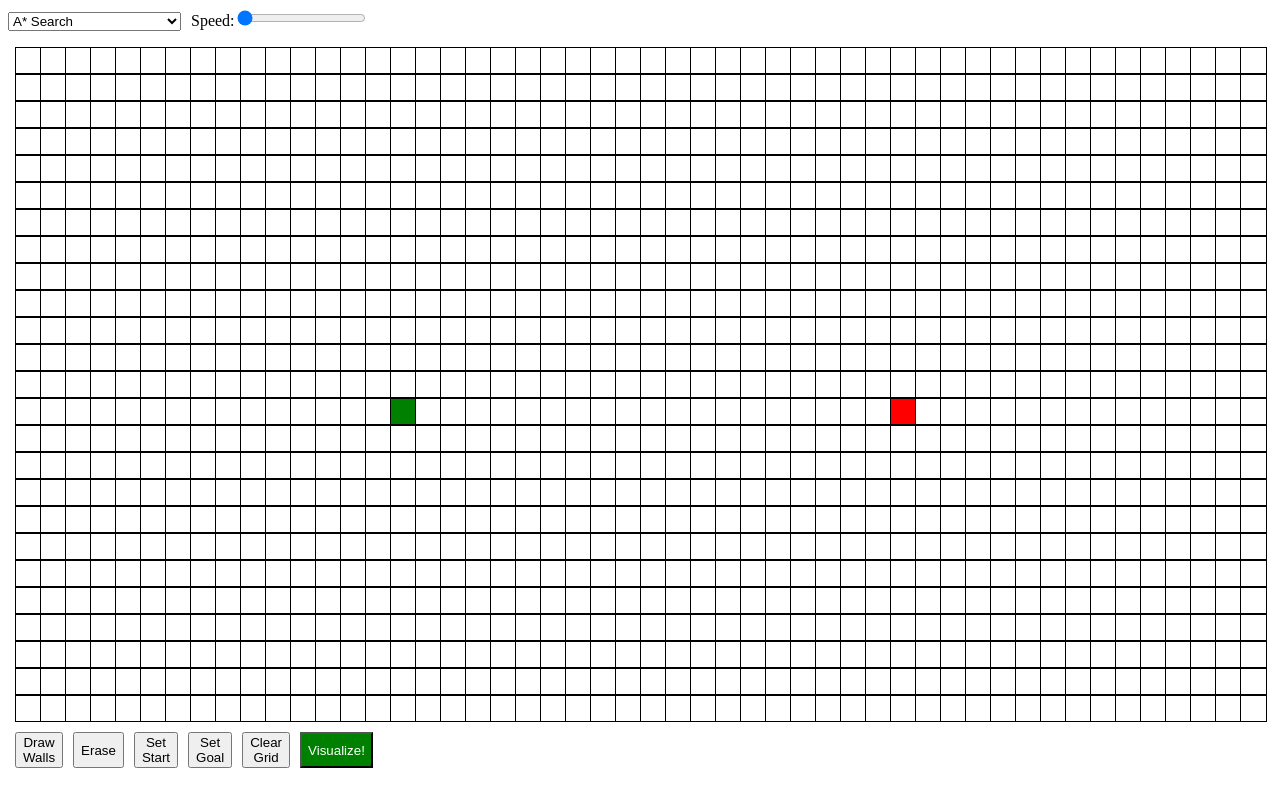
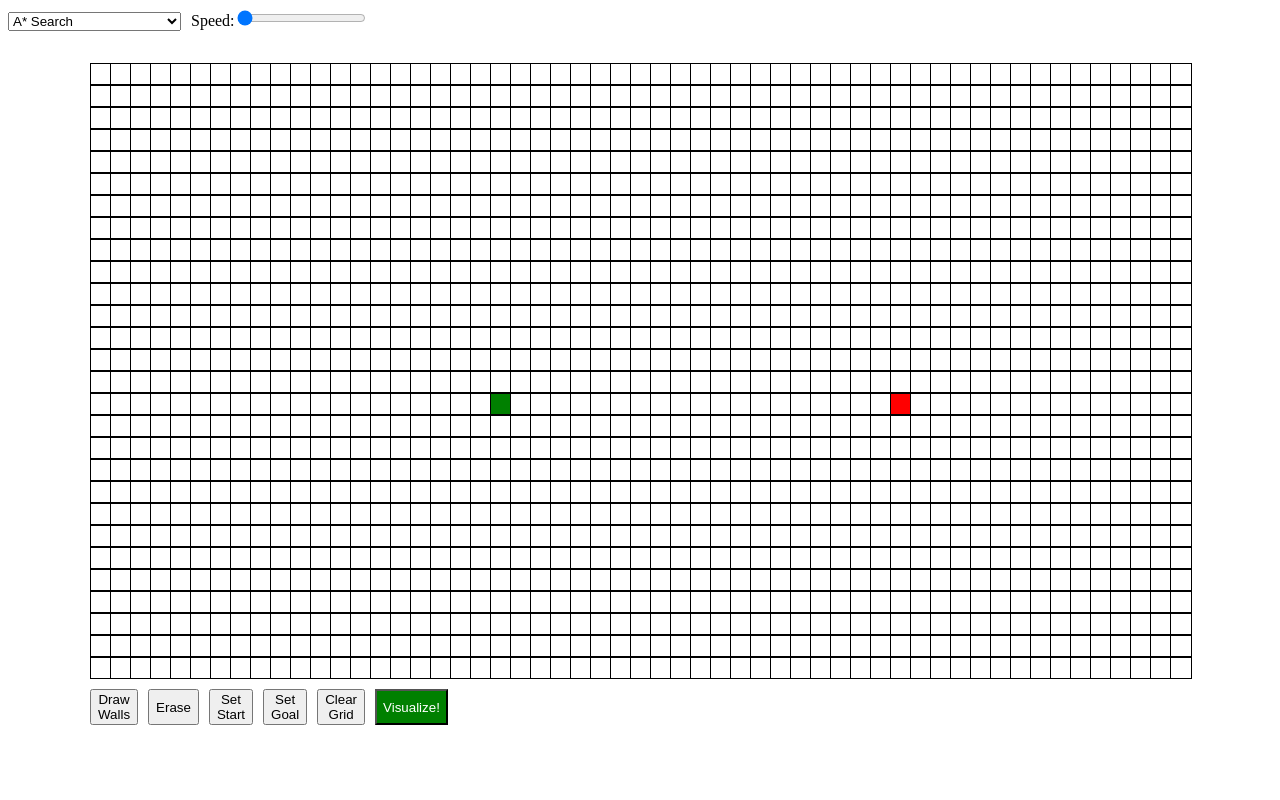
Before and after one commit to BigBellyBigDreams/algovisualizer, a React (Create React App) app: page / in a window 1280 px wide. Built offline with nearby package versions, Linux system fonts and the light colour scheme; the HTML template or start-up script is replaced by a standard one.

Commit message:
small changes

```diff
--- a/postcss.config.js
+++ /dev/null
@@ -1,6 +0,0 @@
-module.exports = {
-  plugins: {
-    tailwindcss: {},
-    autoprefixer: {},
-  },
-}
--- a/src/AppLogic.ts
+++ b/src/AppLogic.ts
@@ -6,14 +6,14 @@ import { NodeBfs } from './algorithms/bfs/NodeBfs';
 import { isEqualsArray } from './helpers';
 
 export default function AppLogic() {
-  let numCols = 50;
+  let numCols = 55;
   let [algorithm, setAlgorithm] = useState<string>('astar');
   let [algorithmSpeed, setAlgorithmSpeed] = useState<number>(1);
   let [grid, setGrid] = useState<GridTiles>([]);
   let [walls, setWalls] = useState<number[][]>([]);
   let [path, setPath] = useState<number[][]>([]);
-  let [startNode, setStartNode] = useState<number[]>([15, 13]);
-  let [endNode, setEndNode] = useState<number[]>([35, 13]);
+  let [startNode, setStartNode] = useState<number[]>([20, 15]);
+  let [endNode, setEndNode] = useState<number[]>([40, 15]);
   let [isDrawing, setIsDrawing] = useState(true);
   let [toggleStart, setToggleStart] = useState(false);
   let [toggleGoal, setToggleGoal] = useState(false);
@@ -26,6 +26,7 @@ export default function AppLogic() {
   useEffect(() => {
     setPath([]);
     createGrid();
+    // eslint-disable-next-line
   }, [algorithm]);
 
   function createGrid() {
--- a/src/algorithms/astar/AStarLogic.ts
+++ b/src/algorithms/astar/AStarLogic.ts
@@ -43,7 +43,8 @@ export default function AStarLogic(algorithm: string, algorithmSpeed: number) {
   }
 
   function pathfind(): void {
-    if (algorithm === 'astar') {
+    setPath([]);
+    path = [];
     openList.enqueue(grid[startNode[0]][startNode[1]]);
 
     const interval = setInterval(() => {
@@ -62,7 +63,7 @@ export default function AStarLogic(algorithm: string, algorithmSpeed: number) {
           } else {
             clearInterval(nestedInterval);
           }
-          }, 25);
+        }, algorithmSpeed);
       }
 
       let neighbors: Node[] = currentNode.findNearestNeighbors(grid);
@@ -93,7 +94,6 @@ export default function AStarLogic(algorithm: string, algorithmSpeed: number) {
       }
     }, algorithmSpeed);
   }
-  }
 
   return { pathfind, reset, path };
 }
--- a/src/algorithms/bfs/BfsLogic.ts
+++ b/src/algorithms/bfs/BfsLogic.ts
@@ -43,7 +43,8 @@ export default function BfsLogic(algorithm: string, algorithmSpeed: number) {
   };
 
   const pathfind = () => {
-    if (algorithm === 'bfs') {
+    setPath([]);
+    path = [];
     pq.enqueue(grid[startNode[0]][startNode[1]]);
 
     const interval = setInterval(() => {
@@ -67,7 +68,7 @@ export default function BfsLogic(algorithm: string, algorithmSpeed: number) {
             } else {
               clearInterval(nestedInterval);
             }
-            }, 25);
+          }, algorithmSpeed);
         }
 
         const neighbors: NodeBfs[] = currentNode.findNearestNeighbors(grid);
@@ -84,7 +85,6 @@ export default function BfsLogic(algorithm: string, algorithmSpeed: number) {
         }
       }
     }, algorithmSpeed);
-    }
   };
 
   return { reset, pathfind };
--- a/src/algorithms/dijkstras/DijkstrasLogic.ts
+++ b/src/algorithms/dijkstras/DijkstrasLogic.ts
@@ -43,8 +43,8 @@ export default function DijkstrasLogic(algorithm: string, algorithmSpeed: number
   }
 
   function pathfind(): void {
-    if (algorithm === 'dijkstra') {
-      // initialize
+    setPath([]);
+    path = [];
     grid[startNode[0]][startNode[1]].distance = 0;
     unvisited.enqueue(grid[startNode[0]][startNode[1]]);
 
@@ -78,7 +78,7 @@ export default function DijkstrasLogic(algorithm: string, algorithmSpeed: number
               } else {
                 clearInterval(nestedInterval);
               }
-              }, 25);
+            }, algorithmSpeed);
           }
 
           let totalDistance = currentVertex.distance + 1;
@@ -100,7 +100,6 @@ export default function DijkstrasLogic(algorithm: string, algorithmSpeed: number
       }
     }, algorithmSpeed);
   }
-  }
 
   return { pathfind, reset };
 }
--- a/src/grid/Grid.tsx
+++ b/src/grid/Grid.tsx
@@ -28,8 +28,8 @@ export default function Grid(props: PropType): JSX.Element {
   }: any = useContext(AppContext);
 
   let GridTileStyle = {
-    width: '25px',
-    height: '25px',
+    width: '20px',
+    height: '20px',
     border: '1px solid black',
   };
 
@@ -38,9 +38,9 @@ export default function Grid(props: PropType): JSX.Element {
       <div
         style={{
           display: 'grid',
-          gridTemplateColumns: `repeat(${numCols}, 25px)`,
+          gridTemplateColumns: `repeat(${numCols}, 20px)`,
           justifyContent: 'center',
-          marginTop: '1em',
+          marginTop: '2em',
         }}
       >
         {grid.map((rows: number[][], row: number) => {
--- a/src/helpers.ts
+++ b/src/helpers.ts
@@ -11,7 +11,6 @@ function isEqualsArray(arrA: number[], arrB: number[]): boolean {
   return true;
 }
 
-// Helpers for A* Search
 function isPath(row: number, col: number, path: any): boolean {
   for (let i = 0; i < path.length; i++) {
     if (isEqualsArray([path[i][0], path[i][1]], [row, col])) {
```
Lines whose indentation alone changed are shown as unchanged.
